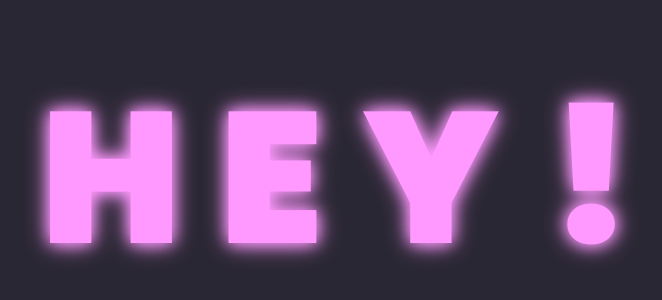
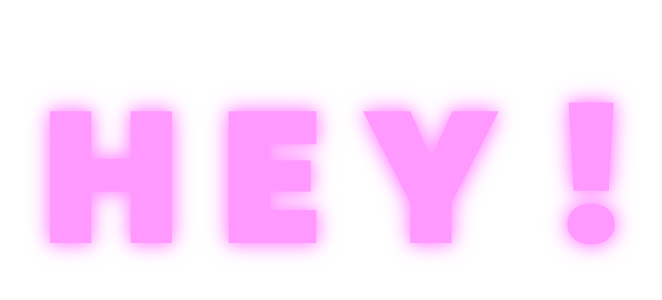
Before and after one commit to HaastZ/rei-do-sites, a plain HTML site: page index.html in a window 1280 px wide. Shown: the part 222-522 px from the top of the page, without its empty margins (309-971 px from the left). Drawn offline with Linux system fonts and the light colour scheme.

Commit message:
background

```diff
--- a/styles.css
+++ b/styles.css
@@ -3,7 +3,7 @@ body {
     padding: 0;
     margin: 0;
     height: 100vh;
-    background: #2A2734;
+    background: #fff;
     font-family: 'Poppins', sans-serif;
     display: flex;
     justify-content: center;
```
